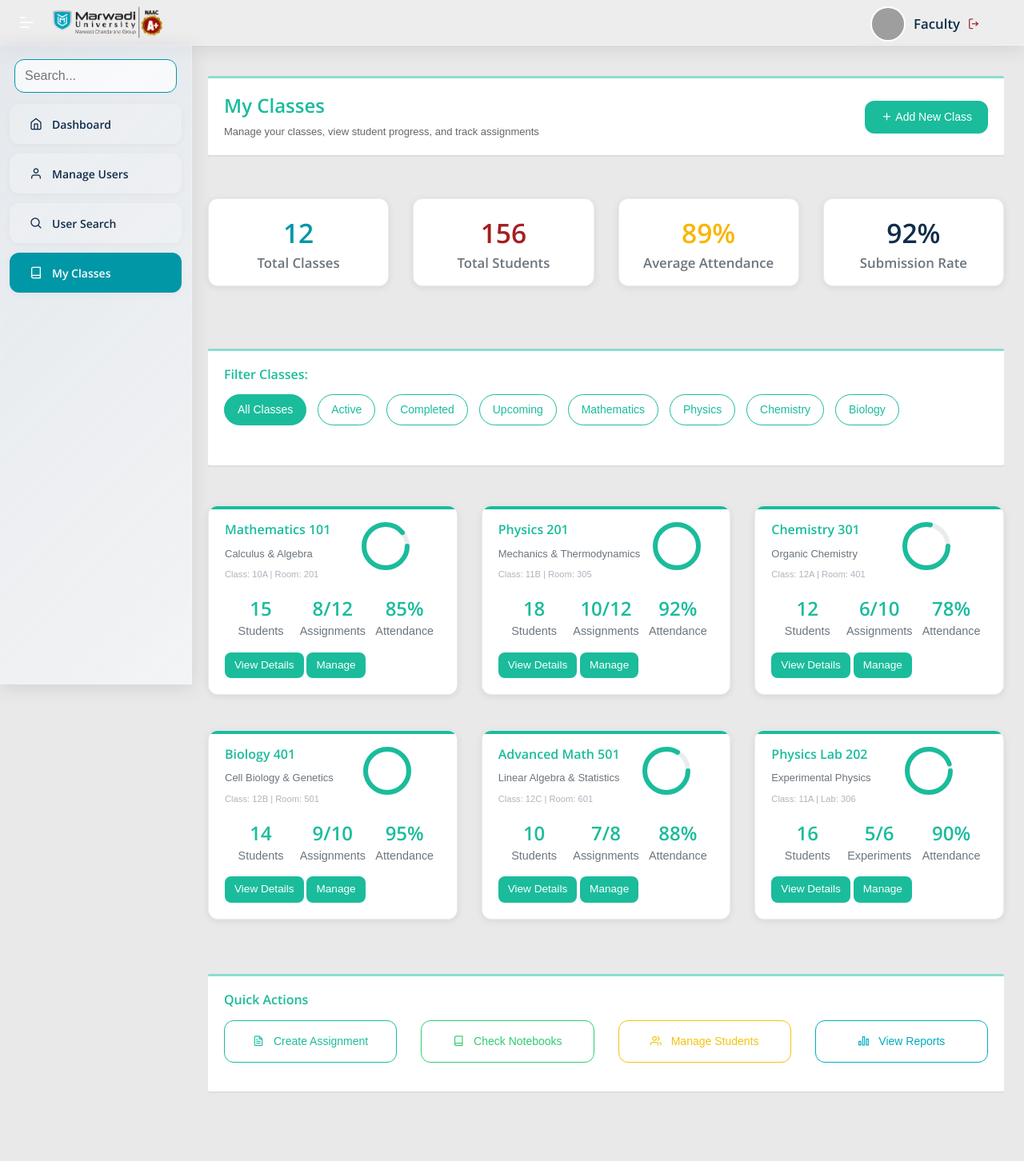
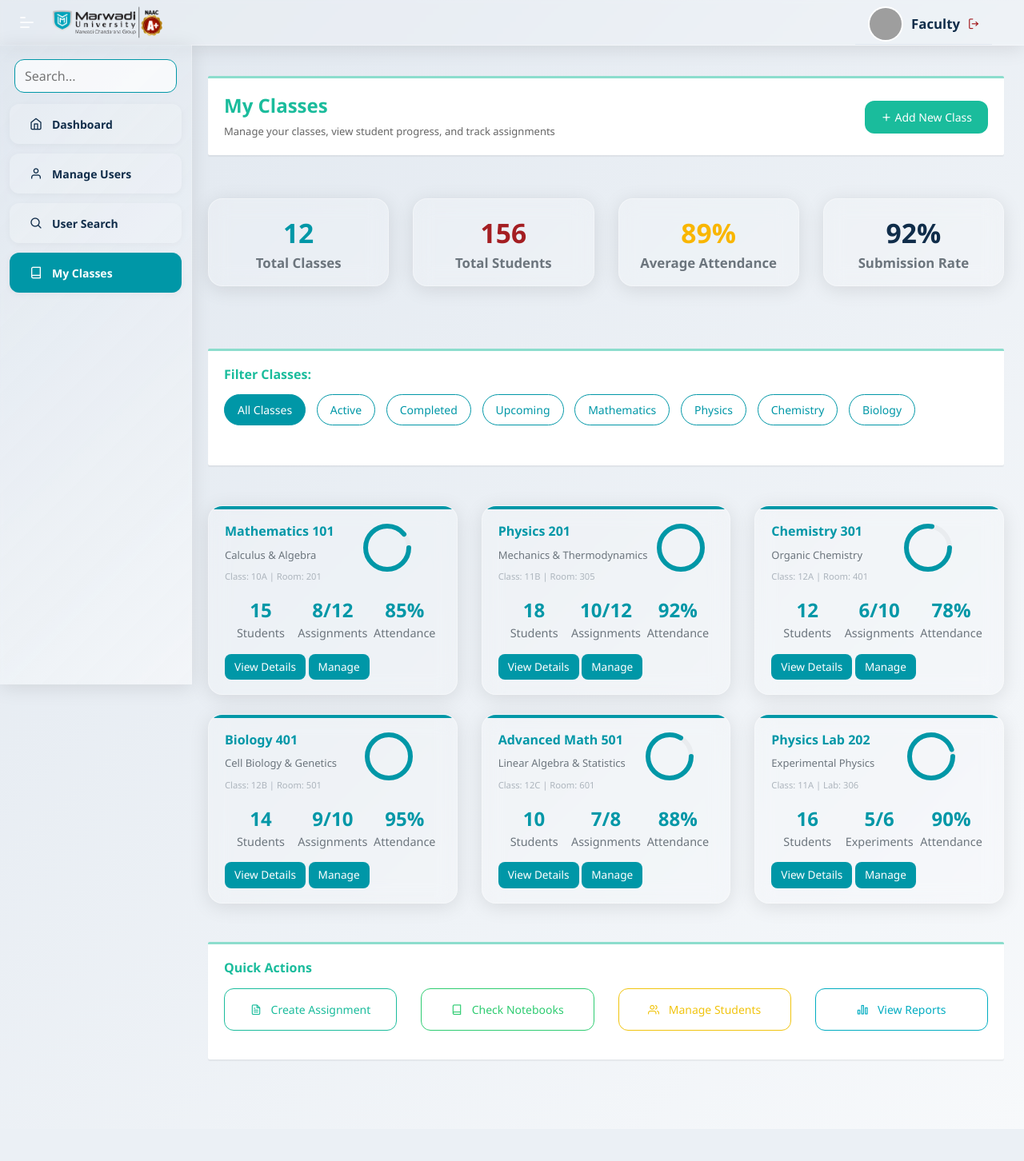
Before and after one commit to bhagirathbaraiya/PHP_PROJECT, a PHP site: page /cms/faculty/my-classes.php in a window 1280 px wide. Shown: the whole page at 80% size. After the commit the page ends 1325 px from the top, so only its background shows below. Run offline with PHP 8.4, Linux system fonts and the light colour scheme; a user stored in the database is signed in; some web fonts are replaced; grey boxes are pictures that could not be loaded.

Commit message:
changed color of faculty classes

```diff
--- a/faculty/my-classes.php
+++ b/faculty/my-classes.php
@@ -98,26 +98,30 @@ else{
                     <style>
                         body{
                             margin-top: 70px;
+                            background: linear-gradient(135deg, #e0e7ef 0%, #f7f9fb 100%);
+                            color: #102d4a;
+                            font-family: 'Segoe UI', Arial, sans-serif;
                         }
                     .glass-card {
-                        background: #fff;
-                        border-radius: 12px;
-                        box-shadow: 0 2px 10px rgba(0,0,0,0.08);
-                        border: 1px solid #e9ecef;
+                        background: rgba(255,255,255,0.18);
+                        border-radius: 18px;
+                        box-shadow: 0 4px 24px rgba(0,0,0,0.10);
+                        border: 1.5px solid rgba(255,255,255,0.35);
+                        backdrop-filter: blur(12px);
                         min-height: 110px;
                         display: flex;
                         align-items: center;
                         justify-content: center;
-                        transition: all 0.3s ease;
+                        transition: box-shadow 0.2s, transform 0.2s;
                     }
                     .glass-card:hover {
-                        box-shadow: 0 4px 20px rgba(0,0,0,0.12);
-                        transform: translateY(-2px);
+                        box-shadow: 0 8px 32px rgba(0,0,0,0.18);
+                        transform: translateY(-2px) scale(1.03);
                     }
                     .stat-value {
                         font-size: 2.1rem;
                         font-weight: 700;
-                        color: #1abc9c;
+                        color: #0097A7;
                     }
                     .stat-label {
                         font-size: 1.05rem;
@@ -125,14 +129,14 @@ else{
                         font-weight: 600;
                     }
                     .class-card {
-                        background: #fff;
+                        background: rgba(255,255,255,0.18);
                         color: #333;
-                        border-radius: 12px;
-                        padding: 20px;
-                        margin-bottom: 20px;
-                        box-shadow: 0 2px 10px rgba(0,0,0,0.08);
-                        transition: all 0.3s ease;
-                        border: 1px solid #e9ecef;
+                        border-radius: 18px;
+                        padding: 22px 20px 18px 20px;
+                        box-shadow: 0 4px 24px rgba(0,0,0,0.10);
+                        border: 1.5px solid rgba(255,255,255,0.35);
+                        backdrop-filter: blur(12px);
+                        transition: box-shadow 0.2s, transform 0.2s;
                         position: relative;
                         overflow: hidden;
                     }
@@ -143,14 +147,14 @@ else{
                         left: 0;
                         right: 0;
                         height: 4px;
-                        background: #1abc9c;
+                        background: #0097A7;
                     }
                     .class-card:hover {
-                        transform: translateY(-3px);
-                        box-shadow: 0 8px 25px rgba(0,0,0,0.12);
+                        box-shadow: 0 8px 32px rgba(0,0,0,0.18);
+                        transform: translateY(-2px) scale(1.03);
                     }
                     .class-card h5 {
-                        color: #1abc9c;
+                        color: #0097A7;
                         font-weight: 600;
                         margin-bottom: 10px;
                     }
@@ -168,7 +172,7 @@ else{
                     .class-stat-value {
                         font-size: 1.5rem;
                         font-weight: 700;
-                        color: #1abc9c;
+                        color: #0097A7;
                     }
                     .class-stat-label {
                         font-size: 0.9rem;
@@ -179,7 +183,7 @@ else{
                         width: 35px;
                         height: 35px;
                         border-radius: 50%;
-                        background: #1abc9c;
+                        background: #0097A7;
                         display: inline-flex;
                         align-items: center;
                         justify-content: center;
@@ -201,7 +205,7 @@ else{
                         stroke: #e9ecef;
                     }
                     .progress-ring .progress {
-                        stroke: #1abc9c;
+                        stroke: #0097A7;
                         stroke-dasharray: 188.5;
                         stroke-dashoffset: 188.5;
                         transition: stroke-dashoffset 0.5s ease;
@@ -211,8 +215,8 @@ else{
                     }
                     .filter-btn {
                         background: #fff;
-                        border: 1px solid #1abc9c;
-                        color: #1abc9c;
+                        border: 1px solid #0097A7;
+                        color: #0097A7;
                         border-radius: 20px;
                         padding: 8px 16px;
                         margin-right: 10px;
@@ -220,18 +224,14 @@ else{
                         transition: all 0.3s ease;
                         font-weight: 500;
                     }
-                    .filter-btn.active {
-                        background: #1abc9c;
+                    .filter-btn.active,
+                    .filter-btn:hover {
+                        background: #0097A7;
                         color: white;
-                        border-color: #1abc9c;
-                    }
-                    .filter-btn:hover {
-                        background: #1abc9c;
-                        color: white;
-                        border-color: #1abc9c;
+                        border-color: #0097A7;
                     }
                     .class-card .btn {
-                        background: #1abc9c;
+                        background: #0097A7;
                         color: white;
                         border: none;
                         border-radius: 8px;
@@ -240,11 +240,11 @@ else{
                         transition: all 0.3s ease;
                     }
                     .class-card .btn:hover {
-                        background: #159a80;
+                        background: #A41E22;
                         transform: translateY(-1px);
                     }
                     .class-card .btn:focus {
-                        box-shadow: 0 0 0 0.2rem rgba(26, 188, 156, 0.25);
+                        box-shadow: 0 0 0 0.2rem rgba(0,151,167,0.25);
                     }
                     .class-card p {
                         color: #6c757d;
```
